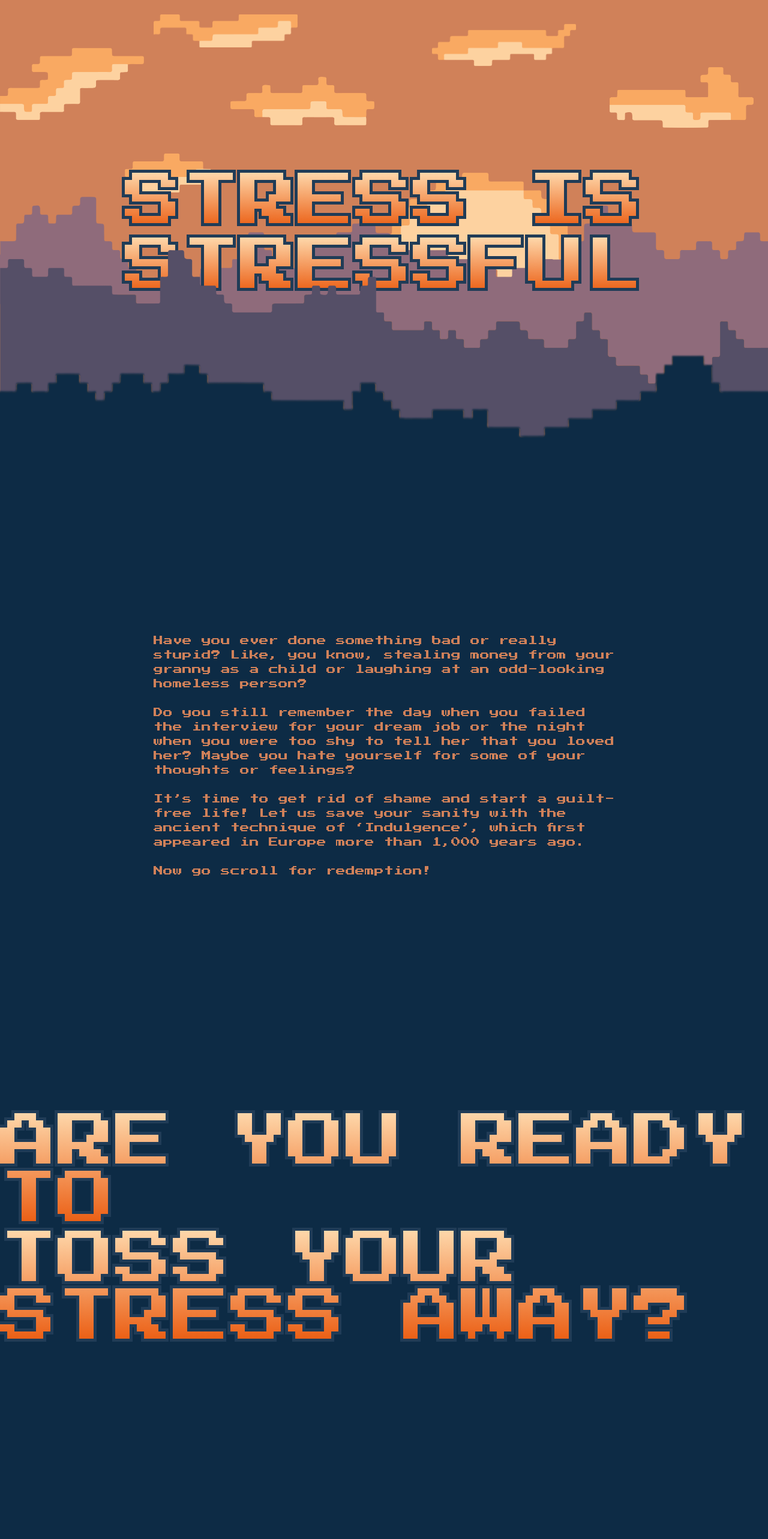
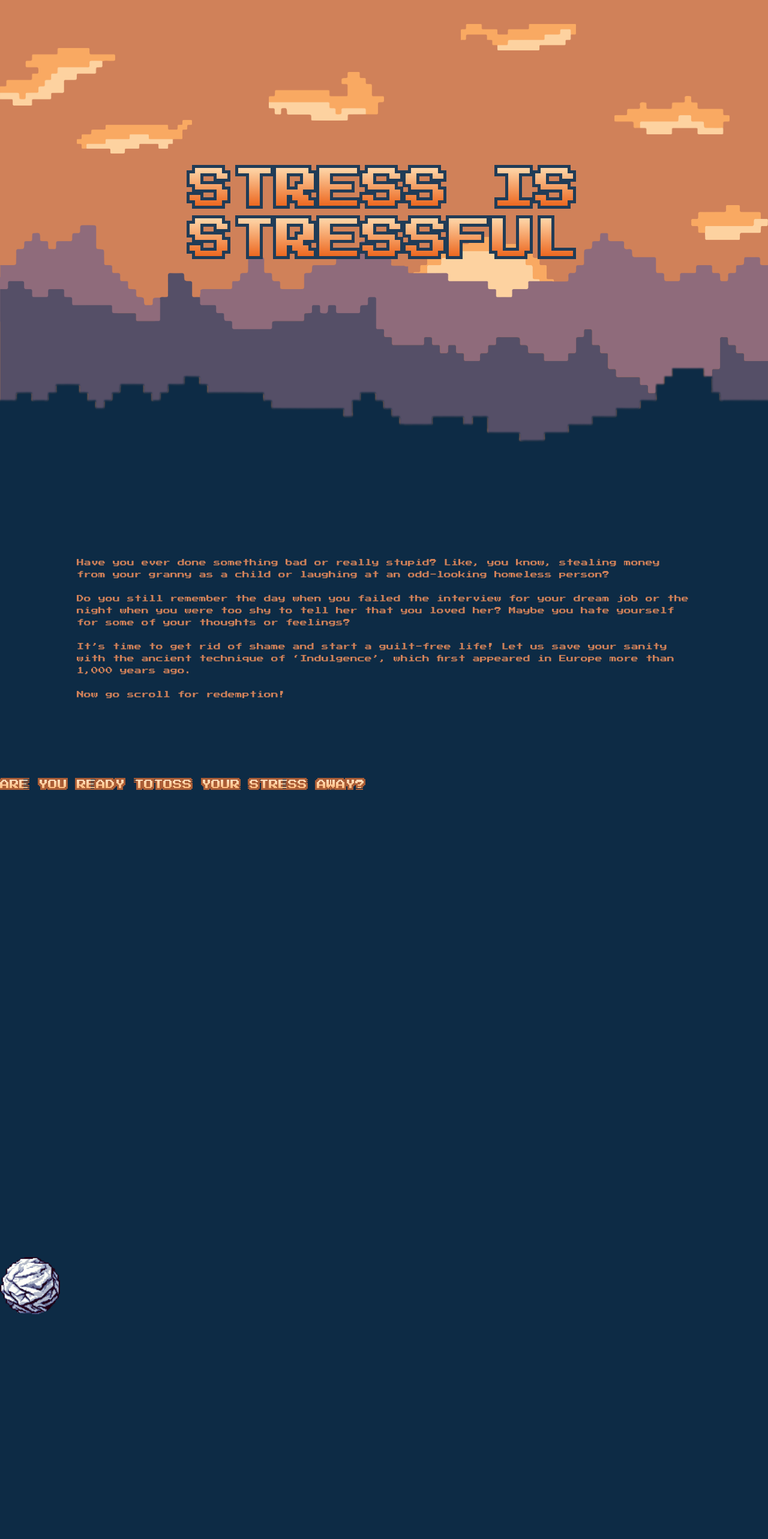
Before and after one commit to cusxio/Stress-is-Stressful, a Next.js app: page / in a window 1280 px wide. Shown: the top 2566 px of the page at 60% size. Built offline with nearby package versions, Linux system fonts and the light colour scheme.

Commit message:
trash to bin

```diff
--- a/src/app/components/Parallax.tsx
+++ b/src/app/components/Parallax.tsx
@@ -4,6 +4,17 @@ import { useRef, useEffect, useState } from "react";
 import { gsap } from "gsap";
 import { ScrollTrigger } from "gsap/dist/ScrollTrigger";
 import Image from "next/image";
+import m1 from '../../../public/sunset/mountain-1.png';
+import m2 from '../../../public/sunset/mountain-2.png';
+import m3 from '../../../public/sunset/mountain-3.png';
+import c1 from '../../../public/sunset/cloud-1.png';
+import c2 from '../../../public/sunset/cloud-2.png';
+import c3 from '../../../public/sunset/cloud-3.png';
+import c4 from '../../../public/sunset/cloud-4.png';
+import c5 from '../../../public/sunset/cloud-5.png';
+import c6 from '../../../public/sunset/cloud-6.png';
+import sunI from '../../../public/sunset/sun.png';
+
 
 
 function Parallax() {
@@ -129,19 +140,19 @@ function Parallax() {
     return (
         <div className="overflow-hidden relative bg-oren-4">
             <div className='w-max h-screen overflow-hidden'>
-                <Image ref={mountain3} className='absolute z-10' src="/sunset/mountain-3.png" alt={"mountain3"} layout="fill"/>
-                <Image ref={mountain2} className='absolute z-20' src="/sunset/mountain-2.png" alt={"mountain2"} layout="fill"/>
-                <Image ref={mountain1} className='absolute z-30' src="/sunset/mountain-1.png" alt={"mountain1"} layout="fill"/>
-                <Image ref={sun} className='w-3/12 absolute left-1/2 top-72 z-0' src="/sunset/sun.png" alt={"sun"} width={25} height={0}/>
-                <Image ref={cloud1} className='absolute w-60 left-64 top-6 z-0' src="/sunset/cloud-1.png" alt={"cloud1"} width={60} height={0}/>
-                <Image ref={cloud2} className='absolute w-60 right-80 top-10 z-0' src="/sunset/cloud-2.png" alt={"cloud2"} width={60} height={0}/>
-                <Image ref={cloud3} className='absolute w-60 right-6 top-28 z-0' src="/sunset/cloud-3.png" alt={"cloud3"} width={60} height={0}/>
-                <Image ref={cloud4} className='absolute w-60 left-96 top-32 z-0' src="/sunset/cloud-4.png" alt={"cloud4"} width={60} height={0}/>
-                <Image ref={cloud5} className='absolute w-36 left-52 top-64 z-0' src="/sunset/cloud-5.png" alt={"clound5"} width={36} height={0}/>
-                <Image ref={cloud6} className='absolute w-60 top-20' src="/sunset/cloud-6.png" alt={"cloud6"} width={60} height={0}/>
-                <div ref={copy} className="absolute flex-col left-1/2 bottom-1/4 z-10 items-center justify-center -translate-x-1/2 -translate-y-1/2">
-                    <h1 className="font-pressstart2p bg-gradient-to-b from-orange-200 to-orange-600 inline-block text-transparent bg-clip-text decoration-solid decoration-20 text-8xl text-stroke z-10 drop-shadow-3xl">STRESS IS</h1>
-                    <h1 className="mt-2 font-pressstart2p bg-gradient-to-b from-orange-200 to-orange-600 inline-block text-transparent bg-clip-text decoration-solid decoration-20 text-8xl text-stroke z-10 drop-shadow-3xl">STRESSFUL</h1>
+                <Image ref={mountain3} className='w-full absolute z-10 bottom-0' src={m3} alt={"mountain3"}/>
+                <Image ref={mountain2} className='w-full absolute z-20 bottom-0' src={m2} alt={"mountain2"}/>
+                <Image ref={mountain1} className='w-full absolute z-30 bottom-0' src={m1} alt={"mountain1"}/>
+                <Image ref={sun} className='w-[25%] sm:w-[20%] absolute left-[50%] md:left-[53%] bottom-[10%] sm:bottom-[20%] md:bottom-[20%] lg:bottom-[26%] xl:bottom-[33%] z-0' src={sunI} alt={"sun"}/>
+                <Image ref={cloud1} className='absolute w-[30%] sm:w-[20%] md:w-[15%] left-[60%] top-[5%] z-0' src={c1} alt={"cloud1"}/>
+                <Image ref={cloud2} className='absolute w-[30%] sm:w-[20%] md:w-[15%] left-[10%] top-[30%] md:top-[25%] z-0' src={c2}alt={"cloud2"}/>
+                <Image ref={cloud3} className='absolute w-[30%] sm:w-[20%] md:w-[15%] left-[60%] md:left-[35%] top-[15%] z-0' src={c3}alt={"cloud3"}/>
+                <Image ref={cloud4} className='absolute w-[30%] sm:w-[20%] md:w-[15%] left-[80%] top-[30%] md:top-[20%] z-0' src={c4} alt={"cloud4"}/>
+                <Image ref={cloud5} className='absolute w-[20%] sm:w-[15%] md:w-[10%] left-[52%] sm:left-[80%] md:left-[90%] bottom-[35%] md:bottom-[40%] lg:bottom-[50%] z-20' src={c5} alt={"clound5"}/>
+                <Image ref={cloud6} className='absolute w-[30%] sm:w-[20%] md:w-[15%] top-20' src={c6} alt={"cloud6"}/>
+                <div ref={copy} className="absolute flex-col left-1/2 top-1/2 md:top-[45%] z-10 items-center justify-center -translate-x-1/2 -translate-y-1/2">
+                    <h1 className="font-pressstart2p bg-gradient-to-b from-orange-200 to-orange-600 inline-block text-transparent bg-clip-text text-4xl sm:text-6xl md:text-7xl 2xl:text-9xl text-stroke z-10 drop-shadow-3xlb sm:drop-shadow-4xlb 2xl:drop-shadow-5xlb">STRESS IS</h1>
+                    <h1 className="mt-2 font-pressstart2p bg-gradient-to-b from-orange-200 to-orange-600 inline-block text-transparent bg-clip-text text-4xl sm:text-6xl md:text-7xl 2xl:text-9xl text-stroke z-10 drop-shadow-3xlb sm:drop-shadow-4xlb 2xl:drop-shadow-5xlb">STRESSFUL</h1>
                 </div>
 
             </div>
--- a/src/app/components/Trashcan.tsx
+++ b/src/app/components/Trashcan.tsx
@@ -1,39 +1,172 @@
-'use client'
+// 'use client'
 
-import Image from "next/image";
-import { useState } from "react"
+// import Image from "next/image";
+// import bin from '../../../public/bin.png';
+// import paper from '../../../public/paper.png';
+// import { useRef, useState } from "react"
+
+// function Trashcan() {
+
+//     let newX = 0, newY=0, startX=0, startY=0;
+
+//     const trash = useRef(null);
+
+
+//     trash.current.addEventListener('mousedown', mouseDown)
+
+//     function mouseDown(e) {
+//       startX = e.clientX
+//       startY = e.clientY
+
+//       document.addEventListener('mousemove', mouseMove)
+//       document.addEventListener('mouseup', mouseUp)
+
+//     }
+
+//     function mouseMove(e) {
+//         newX = startX - e.clientX
+//         newY = startY - e.clientY
+
+//         startX = e.clientX
+//         startY = e.clientY
+
+//         trash.style.top = (trash.offsetTop - newY) + 'px'
+//         trash.style.left = (trash.offsetLeft - newX) + 'px'
+//     }
+
+//     function mouseUp(e){
+//         document.removeEventListener('mousemove', mouseMove)
+//     }
+
+//     return (
+
+//             <div>
+//                 <Image ref={trash} className="w-100, h-100 fixed" src={paper} alt={"paper"}/>
+//                 <Image className="w-100, h-100" src={bin} alt={"bin"}/>
+//             </div>
+
+
+//     )
+// }
+
+// export default Trashcan
+
+'use client';
+
+import Image from 'next/image';
+import bin from '../../../public/bin.png';
+import paper from '../../../public/paper.png';
+import { useRef, useEffect, useState } from 'react';
+import { useRouter } from 'next/navigation'; // Import useRouter for navigation
 
 function Trashcan() {
+    const [position, setPosition] = useState({ top: 0, left: 0 });
+    const [isDropped, setIsDropped] = useState(false); // State to track if trash is dropped
+    const trashRef = useRef<HTMLDivElement | null>(null);
+    const binRef = useRef<HTMLDivElement | null>(null);
+    const router = useRouter(); // Initialize the router
 
-    const [widgets, setWidgets] = useState<string[]>([]);
+    useEffect(() => {
+        const trash = trashRef.current;
 
-    function handleOnDrag(e: React.DragEvent, widgetType: string) {
-        e.dataTransfer.setData("widgetType", widgetType);
-    }
+        if (!trash) return;
 
-    function handleOnDrop(e: React.DragEvent) {
-        const widgetType = e.dataTransfer.getData("widgetType") as string;
-        console.log("widgetType", widgetType);
-        setWidgets([...widgets, widgetType]);
-    }
+        let startX = 0;
+        let startY = 0;
 
-    function handleDragOver(e: React.DragEvent) {
-        e.preventDefault();
-    }
+        const mouseDown = (e: MouseEvent) => {
+            startX = e.clientX;
+            startY = e.clientY;
+
+            document.addEventListener('mousemove', mouseMove);
+            document.addEventListener('mouseup', mouseUp);
+        };
+
+        const mouseMove = (e: MouseEvent) => {
+            const newX = startX - e.clientX;
+            const newY = startY - e.clientY;
+
+            startX = e.clientX;
+            startY = e.clientY;
+
+            setPosition((prevPosition) => ({
+                top: prevPosition.top - newY,
+                left: prevPosition.left - newX,
+            }));
+        };
+
+        const mouseUp = () => {
+            document.removeEventListener('mousemove', mouseMove);
+            document.removeEventListener('mouseup', mouseUp);
+
+            // Check for collision with the bin
+            if (isTrashInBin()) {
+                setIsDropped(true);
+                router.push('/submit'); // Navigate to the /submit page
+            }
+        };
+
+        const isTrashInBin = () => {
+            const trash = trashRef.current;
+            const bin = binRef.current;
+
+            if (trash && bin) {
+                const trashRect = trash.getBoundingClientRect();
+                const binRect = bin.getBoundingClientRect();
+
+                return (
+                    trashRect.left < binRect.right &&
+                    trashRect.right > binRect.left &&
+                    trashRect.top < binRect.bottom &&
+                    trashRect.bottom > binRect.top
+                );
+            }
+            return false;
+        };
+
+        trash.addEventListener('mousedown', mouseDown);
+
+        return () => {
+            trash.removeEventListener('mousedown', mouseDown);
+            document.removeEventListener('mousemove', mouseMove);
+            document.removeEventListener('mouseup', mouseUp);
+        };
+    }, [router]); // Adding router to the dependency array
 
     return (
-        <div className="h-screen">
-            <div className="h-screen">
-                <h1 className="font-pressstart2p bg-gradient-to-b from-orange-200 to-orange-600 inline-block text-transparent bg-clip-text decoration-solid decoration-20 text-8xl text-stroke z-10 drop-shadow-3xl">ARE YOU READY TO</h1>
-                <h1 className="font-pressstart2p bg-gradient-to-b from-orange-200 to-orange-600 inline-block text-transparent bg-clip-text decoration-solid decoration-20 text-8xl text-stroke z-10 drop-shadow-3xl">TOSS YOUR STRESS AWAY?</h1>
-            </div>
+        <div style={{ position: 'relative', width: '100%', height: '100vh' }}>
+            {/* Trash (Draggable Item) */}
+            {!isDropped && (
+                <div
+                    ref={trashRef}
+                    style={{
+                        position: 'absolute',
+                        top: `${position.top}px`,
+                        left: `${position.left}px`,
+                        cursor: 'grab',
+                        width: '100px',
+                        height: '100px',
+                    }}
+                >
+                    <Image className="w-100 h-100" src={paper} alt="paper" />
+                </div>
+            )}
 
-            <div>
-                <Image src={"/paper.png"} alt={"crumpled paper"} width={50} height={50}/>
-                <Image src={"/bin.png"} alt={"trash bin"} width={100} height={0}/>
+            {/* Bin (Drop Zone) */}
+            <div
+                ref={binRef}
+                style={{
+                    position: 'absolute',
+                    bottom: '50px',
+                    right: '50px',
+                    width: '100px',
+                    height: '100px',
+                }}
+            >
+                <Image className="w-100 h-100" src={bin} alt="bin" />
             </div>
         </div>
-    )
+    );
 }
 
-export default Trashcan
+export default Trashcan;
--- a/src/app/page.tsx
+++ b/src/app/page.tsx
@@ -12,8 +12,8 @@ export default function Home() {
     <main className= "bg-dark-blue">
       <Parallax />
 
-      <div className="min-h-screen">
-        <p className="m-[20%] text-oren-4 font-montserrat text-base ">
+      <div className="m-[10%]">
+        <p className=" text-oren-4 text-xs leading-5 ">
         Have you ever done something bad or really stupid? Like, you know, stealing money from your granny as a child or laughing at an odd-looking homeless person?
         <br/><br/>
         Do you still remember the day when you failed the interview for your dream job or the night when you were too shy to tell her that you loved her? Maybe you hate yourself for some of your thoughts or feelings?
@@ -24,6 +24,11 @@ export default function Home() {
         </p>
       </div>
 
+      <div className="h-screen">
+                <h1 className="font-pressstart2p bg-gradient-to-b from-oren-1 to-oren-3 inline-block text-transparent bg-clip-text decoration-solid decoration-20 text-md text-stroke z-10 drop-shadow-3xlo text-center">ARE YOU READY TO</h1>
+                <h1 className="font-pressstart2p bg-gradient-to-b from-oren-1 to-oren-3 inline-block text-transparent bg-clip-text decoration-solid decoration-20 text-md text-stroke z-10 drop-shadow-3xlo text-center">TOSS YOUR STRESS AWAY?</h1>
+            </div>
+
       <Trashcan />
 
     </main>
--- a/tailwind.config.ts
+++ b/tailwind.config.ts
@@ -8,23 +8,58 @@ const config: Config = {
     "./src/app/**/*.{js,ts,jsx,tsx,mdx}",
   ],
   theme: {
+
+
     cursor: {
 
     },
     extend: {
+      screens: {
+        'mb':'320px'
+      },
 
       dropShadow: {
-        '3xl': [
+        '3xlb': [
+          '3px 0px 0px rgba(32, 60, 87, 1)',
+          '-3px 0px 0px rgba(32, 60, 87, 1)',
+          '0px -3px 0px rgba(32, 60, 87, 1)',
+          '0px 3px 0px rgba(32, 60, 87, 1)'
+        ],
+        '4xlb': [
           '5px 0px 0px rgba(32, 60, 87, 1)',
           '-5px 0px 0px rgba(32, 60, 87, 1)',
           '0px -5px 0px rgba(32, 60, 87, 1)',
           '0px 5px 0px rgba(32, 60, 87, 1)'
+        ],
+        '5xlb': [
+          '8px 0px 0px rgba(32, 60, 87, 1)',
+          '-8px 0px 0px rgba(32, 60, 87, 1)',
+          '0px -8px 0px rgba(32, 60, 87, 1)',
+          '0px 8px 0px rgba(32, 60, 87, 1)'
+        ],
+        '3xlo': [
+          '3px 0px 0px rgba(170, 93, 54, 1)',
+          '-3px 0px 0px rgba(170, 93, 54, 1)',
+          '0px -3px 0px rgba(170, 93, 54, 1)',
+          '0px 3px 0px rgba(170, 93, 54, 1)'
+        ],
+        '4xlo': [
+          '5px 0px 0px rgba(170, 93, 54, 1)',
+          '-5px 0px 0px rgba(170, 93, 54, 1)',
+          '0px -5px 0px rgba(170, 93, 54, 1)',
+          '0px 5px 0px rgba(170, 93, 54, 1)'
+        ],
+        '5xlo': [
+          '8px 0px 0px rgba(170, 93, 54, 1)',
+          '-8px 0px 0px rgba(170, 93, 54, 1)',
+          '0px -8px 0px rgba(170, 93, 54, 1)',
+          '0px 8px 0px rgba(170, 93, 54, 1)'
         ]
       },
 
       colors: {
         oren: {
-          600: "AA5D36",
+          600: "#AA5D36",
           4: '#D08159',
           3: '#FFAA5E',
           2: '#FFD4A3',
```
Also changed, not shown: src/app/submit/page.tsx (+5 -6 lines).
